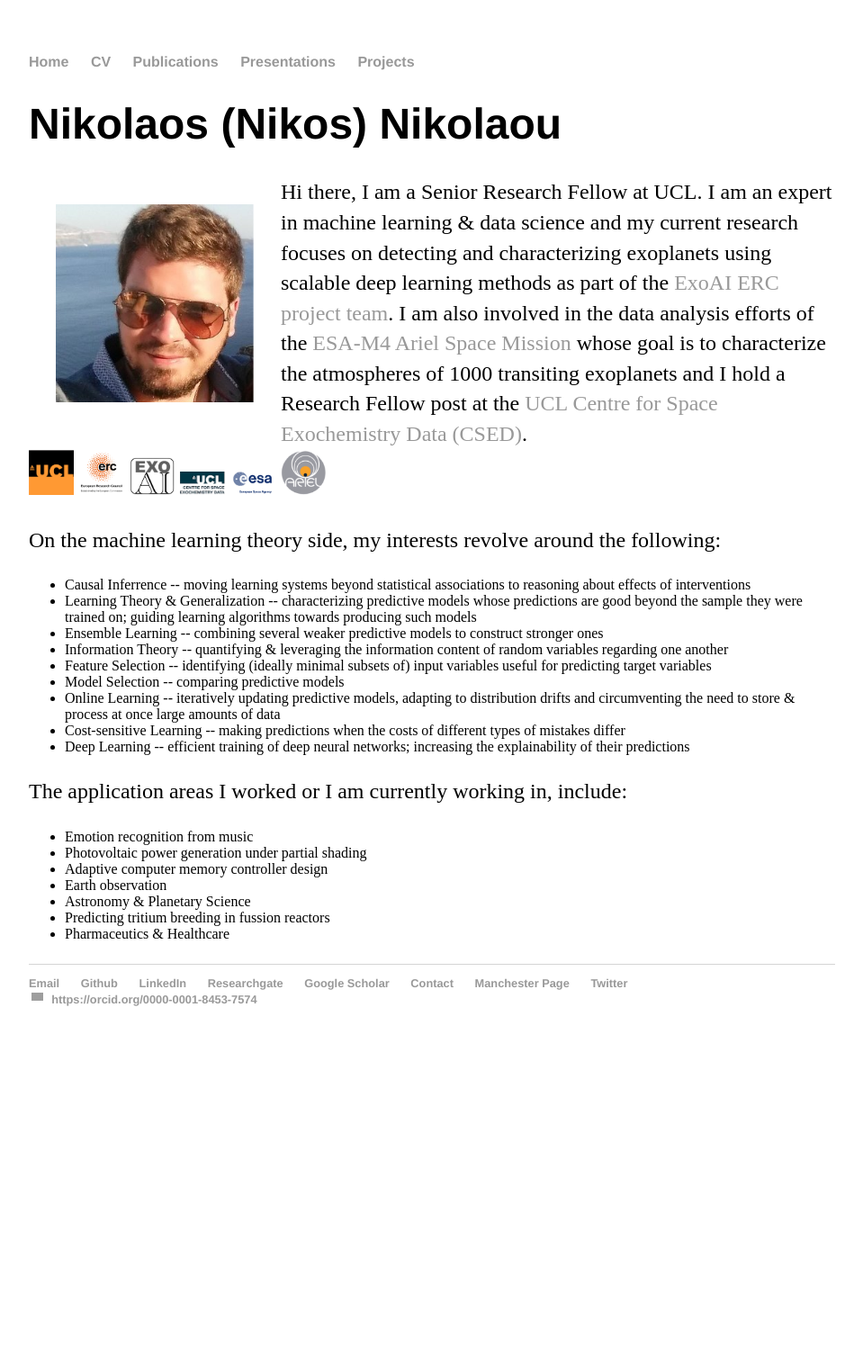
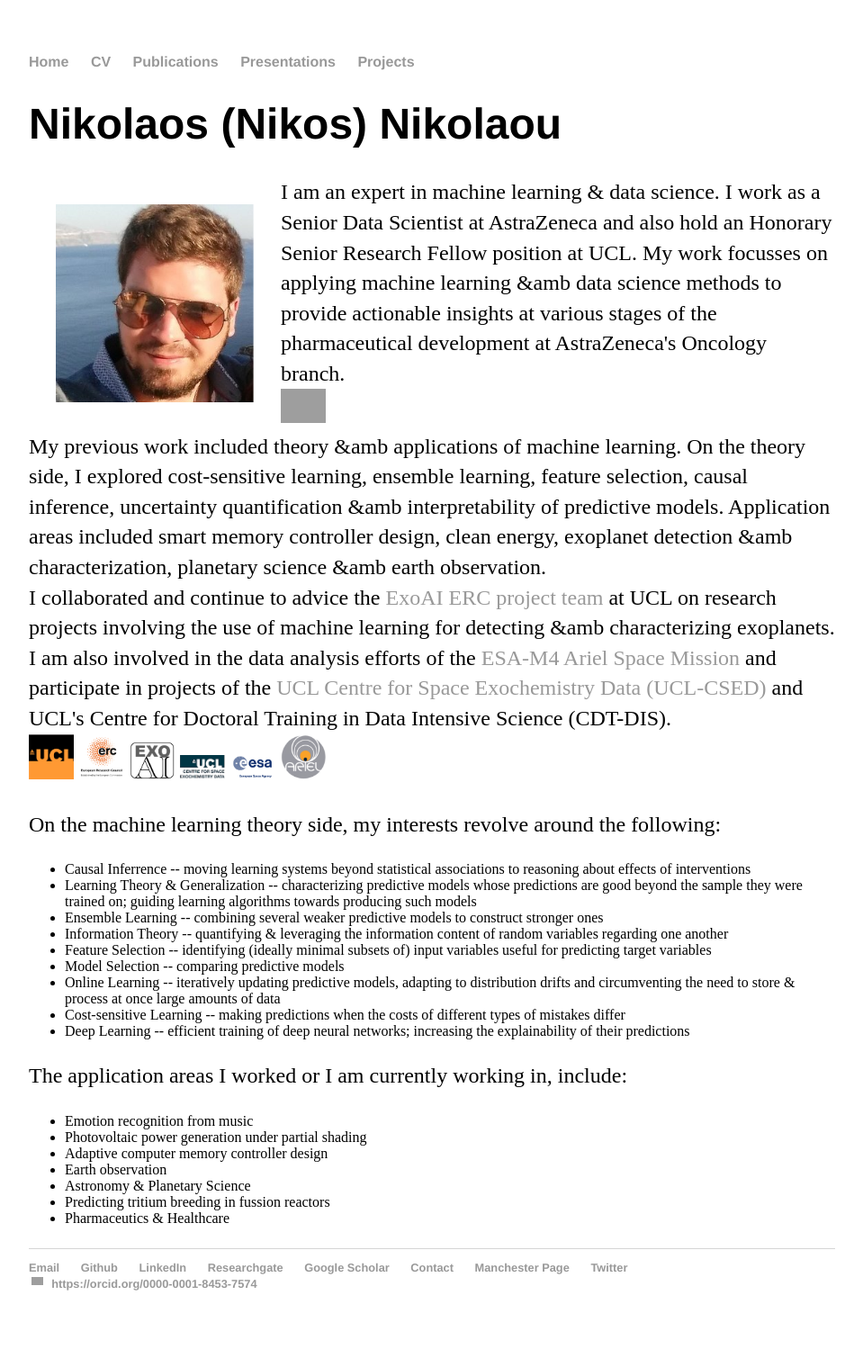
Before and after one commit to nnikolaou/nnikolaou.github.io, a Jekyll site: the page index.html, which Jekyll copies as it is, in a window 1280 px wide. Shown: the whole page at 90% size, without its empty margins (160-1119 px from the left). Built offline with Jekyll 4.4.1, drawn with Linux system fonts in a browser that asks for light colours; before the commit the page ends 1193 px from its top, so only the background shows below that; grey boxes are pictures that could not be loaded.

Commit message:
Update index.html

```diff
--- a/index.html
+++ b/index.html
@@ -30,11 +30,27 @@
     <div class="blurb">
         <h1>Nikolaos (Nikos) Nikolaou</h1>
  <p><img alt="Nikos Nikolaou" src="/files/Nikos.jpg" border="30" width="220" align="left">
- Hi there, I am a Senior Research Fellow at UCL. I am an expert in machine learning &amp data science and my current research
- focuses on detecting and characterizing exoplanets using scalable deep learning methods as part of the
- <a href="https://exoai.github.io/about/">ExoAI ERC project team</a>. I am also involved in the data analysis efforts of the
- <a href="https://ariel-spacemission.eu">ESA-M4 Ariel Space Mission</a> whose goal is to characterize the atmospheres of 1000
- transiting exoplanets and I hold a Research Fellow post at the <a href="https://csed.space">UCL Centre for Space Exochemistry Data (CSED)</a>.
+ I am an expert in machine learning &amp data science. I work as a Senior Data Scientist at AstraZeneca
+ and also hold an Honorary Senior Research Fellow position at UCL. My work focusses on applying machine
+ learning &amb data science methods to provide actionable insights at various stages of the pharmaceutical
+ development at AstraZeneca's Oncology branch.
+
+ <br />
+ <img alt="UCL" src="/files/AZ_logo.png" border="0" width="50">
+ <br />
+
+ My previous work included theory &amb applications of machine learning. On the theory side, I explored
+ cost-sensitive learning, ensemble learning, feature selection, causal inference, uncertainty quantification
+ &amb interpretability of predictive models. Application areas included smart memory controller design, clean
+ energy, exoplanet detection &amb characterization, planetary science &amb earth observation.
+
+ <br>
+
+ I collaborated and continue to advice the <a href="https://exoai.github.io/about/">ExoAI ERC project team</a>
+ at UCL on research projects involving the use of machine learning for detecting &amb characterizing exoplanets.
+ I am also involved in the data analysis efforts of the <a href="https://ariel-spacemission.eu">ESA-M4 Ariel Space Mission</a>
+ and participate in projects of the <a href="https://csed.space">UCL Centre for Space Exochemistry Data (UCL-CSED)</a>
+ and UCL's Centre for Doctoral Training in Data Intensive Science (CDT-DIS).
 
  <br />
 <img alt="UCL" src="/files/UCL_logo.png" border="0" width="50">
```
